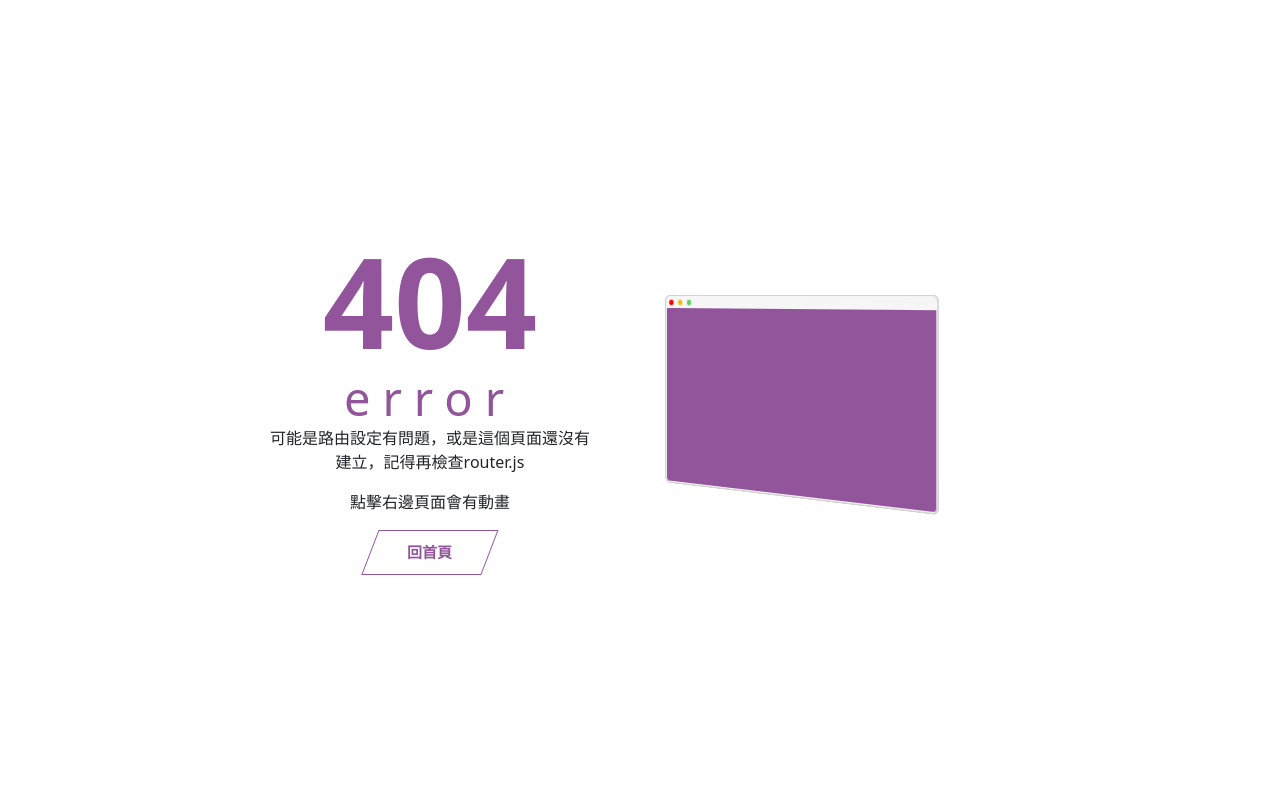
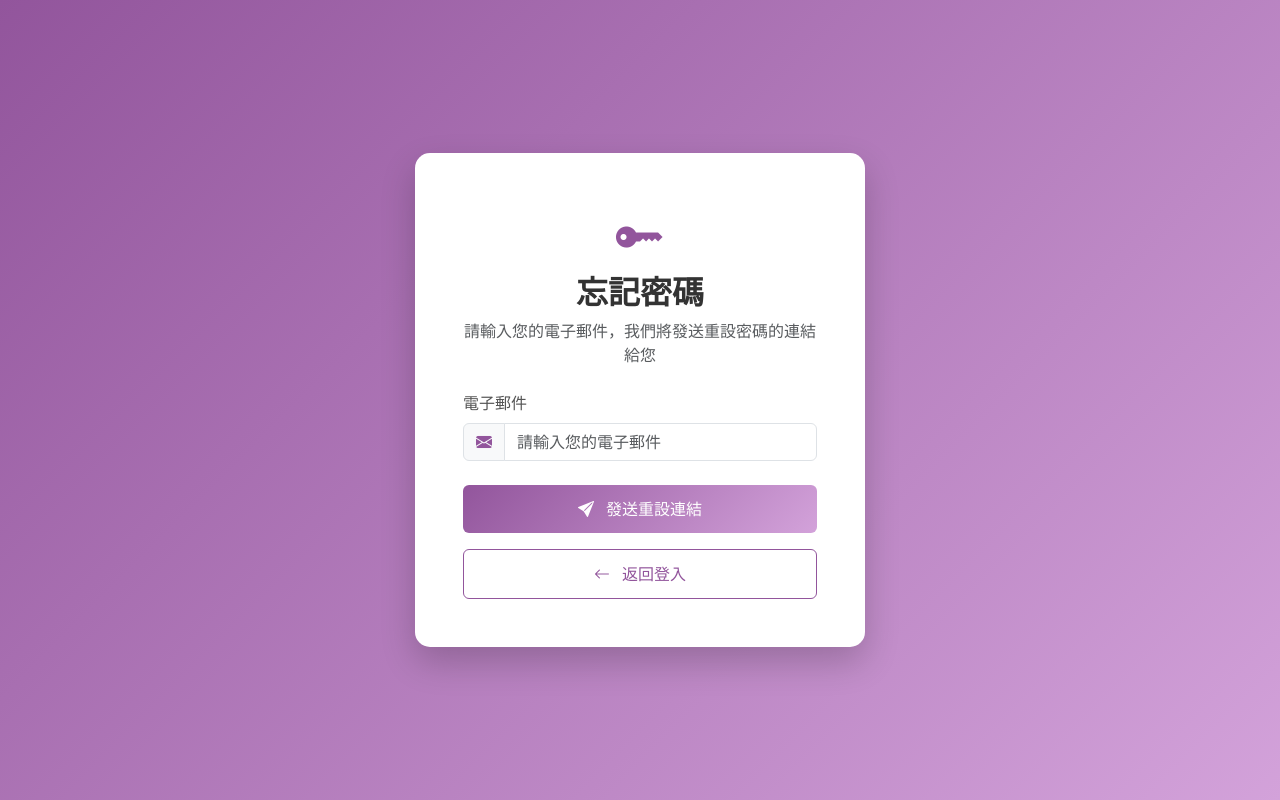
Before and after one commit to Pamelajch/FatCat-frontend, a Vue app: page /forgot-password in a window 1280 px wide. Before the commit this address had no page. Built offline with nearby package versions, Linux system fonts and the light colour scheme; sample sign-in values are in the browser's storage.

Commit message:
完成忘記密碼頁面

```diff
--- a/src/components/LoginForm.vue
+++ b/src/components/LoginForm.vue
@@ -156,9 +156,9 @@
 
     <!-- 忘記密碼 -->
     <div class="text-center">
-      <a href="#" class="custom-forgot-password-link">
+      <RouterLink :to="{name:'forgot-password'}" class="custom-forgot-password-link">
         忘記密碼？
-      </a>
+      </RouterLink>
     </div>
   </form>
 
--- a/src/router.js
+++ b/src/router.js
@@ -15,6 +15,7 @@ import OrderdetailView from "./views/OrderdetailView.vue"
 import LoginView from "./views/LoginView.vue"
 import NofundView from "./views/NofundView.vue"
 import RegisterView from "./views/RegisterView.vue"
+import ForgotPasswordView from "./views/ForgotPasswordView.vue"
 
 const routes = [
     //http://localhost:5173/ => http://localhost:5173/home
@@ -70,6 +71,24 @@ const routes = [
             hideHeaderFooter: true //讓註冊頁面不要套用Header及Footer
         }
     },
+    //忘記密碼頁面
+    {
+        path: "/forgot-password", component: ForgotPasswordView, name: "forgot-password", meta: {
+            hideHeaderFooter: true
+        }
+    },
+
+
+
+
+
+
+
+
+
+
+
+
 
 
 
--- /dev/null
+++ b/src/views/ForgotPasswordView.vue
@@ -0,0 +1,274 @@
+<script setup>
+    import { ref } from 'vue'
+    import { useRouter } from 'vue-router'
+
+    const router = useRouter()
+
+    // 表單狀態
+    const email = ref('')
+    const isLoading = ref(false)
+    const isSubmitted = ref(false)
+    const errorMessage = ref('')
+    // 驗證email格式
+    const validateEmail = (email) => {
+        const emailPattern = /^[^\s@]+@[^\s@]+$/
+        return emailPattern.test(email)
+    }
+
+    // 處理表單提交
+    const handleSubmit = async () => {
+        errorMessage.value = ''
+        // 驗證email
+        if (!email.value) {
+            errorMessage.value = '請輸入電子郵件'
+            return
+        }
+
+        if (!validateEmail(email.value)) {
+            errorMessage.value = '請輸入有效的電子郵件格式'
+            return
+        }
+
+        try {
+            isLoading.value = true
+
+            // TODO: 呼叫忘記密碼 API
+            console.log('發送重設密碼請求:', email.value)
+
+            // 模擬API呼叫
+            await new Promise(resolve => setTimeout(resolve, 2000))
+
+            // 顯示成功狀態
+            isSubmitted.value = true
+
+
+        } catch (error) {
+            console.error('發送失敗:', error)
+            errorMessage.value = '發送失敗，請稍後再試'
+        } finally {
+            isLoading.value = false
+        }
+    }
+
+// 返回登入頁面
+const goBackToLogin = () => {
+    router.push('/login')
+}
+
+</script>
+
+<template>
+ <div class="forgot-password-container">
+        <div class="forgot-password-card">
+            <!-- 如果還沒提交 -->
+            <div v-if="!isSubmitted" class="form-section">
+                <div class="header-section text-center mb-4">
+                    <i class="bi bi-key-fill header-icon"></i>
+                    <h2>忘記密碼</h2>
+                    <p class="text-muted">請輸入您的電子郵件，我們將發送重設密碼的連結給您</p>
+                </div>
+
+                <!-- 錯誤訊息 -->
+                <div v-if="errorMessage" class="alert alert-danger">
+                    <i class="bi bi-exclamation-triangle-fill me-2"></i>
+                    {{ errorMessage }}
+                </div>
+ <!-- 表單 -->
+                <form @submit.prevent="handleSubmit">
+                    <div class="mb-4">
+                        <label for="email" class="form-label">電子郵件</label>
+                        <div class="input-group">
+                            <span class="input-group-text">
+                                <i class="bi bi-envelope-fill"></i>
+                            </span>
+                            <input
+                                id="email"
+                                v-model="email"
+                                type="email"
+                                class="form-control"
+                                placeholder="請輸入您的電子郵件"
+                                :disabled="isLoading"
+                                required
+                            >
+                        </div>
+                    </div>
+  <!-- 按鈕群組 -->
+                    <div class="button-group">
+                        <button
+                            type="submit"
+                            class="btn btn-primary w-100 mb-3"
+                            :disabled="isLoading"
+                        >
+                            <span v-if="isLoading" class="spinner-border spinner-border-sm me-2"></span>
+                            <i v-else class="bi bi-send-fill me-2"></i>
+                            {{ isLoading ? '發送中...' : '發送重設連結' }}
+                        </button>
+
+                        <button
+                            type="button"
+                            class="btn btn-outline-secondary w-100"
+                            @click="goBackToLogin"
+                            :disabled="isLoading"
+                        >
+                            <i class="bi bi-arrow-left me-2"></i>
+                            返回登入
+                        </button>
+                    </div>
+                </form>
+            </div>
+ <!-- 提交成功狀態 -->
+            <div v-else class="success-section text-center">
+                <div class="success-icon mb-4">
+                    <i class="bi bi-check-circle-fill"></i>
+                </div>
+                <h3>郵件已發送</h3>
+                <p class="text-muted mb-4">
+                    我們已將重設密碼的連結發送到<br>
+                    <strong>{{ email }}</strong>
+                </p>
+                <p class="text-muted small mb-4">
+                    請檢查您的信箱（包含垃圾信件匣）<br>
+                    並點擊連結來重設密碼
+                </p>
+
+                <div class="button-group">
+                    <button
+                        class="btn btn-primary w-100 mb-3"
+                        @click="goBackToLogin"
+                    >
+                        <i class="bi bi-box-arrow-in-right me-2"></i>
+                        前往登入
+                    </button>
+                   <button
+                        class="btn btn-outline-secondary w-100"
+                        @click="isSubmitted = false"
+                    >
+                        <i class="bi bi-arrow-counterclockwise me-2"></i>
+                        重新發送
+                    </button>
+                </div>
+            </div>
+        </div>
+    </div>
+
+
+
+</template>
+
+<style lang="css" scoped>
+/* 主容器 */
+.forgot-password-container {
+    min-height: 100vh;
+    background: linear-gradient(135deg, #92559c 0%, #d3a2da 100%);
+    display: flex;
+    align-items: center;
+    justify-content: center;
+    padding: 2rem 1rem;
+}
+
+/* 主卡片 */
+.forgot-password-card {
+    background: white;
+    border-radius: 15px;
+    box-shadow: 0 15px 35px rgba(0, 0, 0, 0.2);
+    padding: 3rem;
+    width: 100%;
+    max-width: 450px;
+}
+
+/* 標題區域 */
+.header-section {
+    margin-bottom: 2rem;
+}
+.header-icon {
+    font-size: 3rem;
+    color: #92559c;
+    margin-bottom: 1rem;
+}
+
+.header-section h2 {
+    color: #333;
+    font-weight: 600;
+    margin-bottom: 0.5rem;
+}
+
+/* 表單樣式 */
+.form-label {
+    color: #555;
+    font-weight: 500;
+    margin-bottom: 0.5rem;
+}
+
+.input-group-text {
+    background-color: #f8f9fa;
+    border-color: #dee2e6;
+    color: #92559c;
+}
+
+.form-control {
+    border-color: #dee2e6;
+    transition: border-color 0.3s ease, box-shadow 0.3s ease;
+}
+
+.form-control:focus {
+    border-color: #92559c;
+    box-shadow: 0 0 0 0.2rem rgba(146, 85, 156, 0.25);
+}
+
+/* 按鈕樣式 */
+.btn-primary {
+    background: linear-gradient(135deg, #92559c 0%, #d3a2da 100%);
+    border: none;
+    padding: 0.75rem 1.5rem;
+    font-weight: 500;
+    transition: all 0.3s ease;
+}
+
+.btn-primary:hover:not(:disabled) {
+    background: linear-gradient(135deg, #d3a2da 0%, #ffa600 100%);
+    transform: translateY(-1px);
+}
+
+.btn-outline-secondary {
+    border-color: #92559c;
+    color: #92559c;
+    padding: 0.75rem 1.5rem;
+    font-weight: 500;
+}
+
+.btn-outline-secondary:hover {
+    background-color: #92559c;
+    border-color: #92559c;
+}
+
+/* 成功狀態樣式 */
+.success-section {
+    padding: 1rem 0;
+}
+
+.success-icon {
+    font-size: 4rem;
+    color: #28a745;
+}
+.success-section h3 {
+    color: #333;
+    font-weight: 600;
+    margin-bottom: 1rem;
+}
+
+/* 響應式設計 */
+@media (max-width: 576px) {
+    .forgot-password-card {
+        padding: 2rem 1.5rem;
+        margin: 1rem;
+    }
+
+    .header-icon {
+        font-size: 2.5rem;
+    }
+
+    .success-icon {
+        font-size: 3rem;
+    }
+}
+</style>
```
